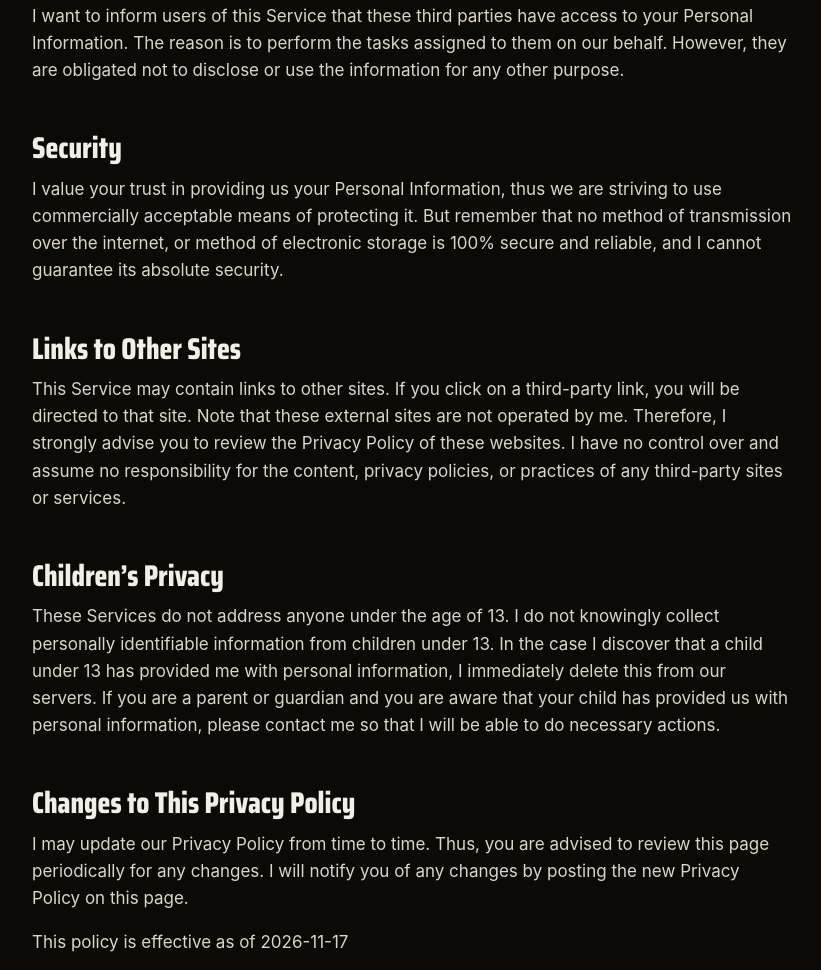
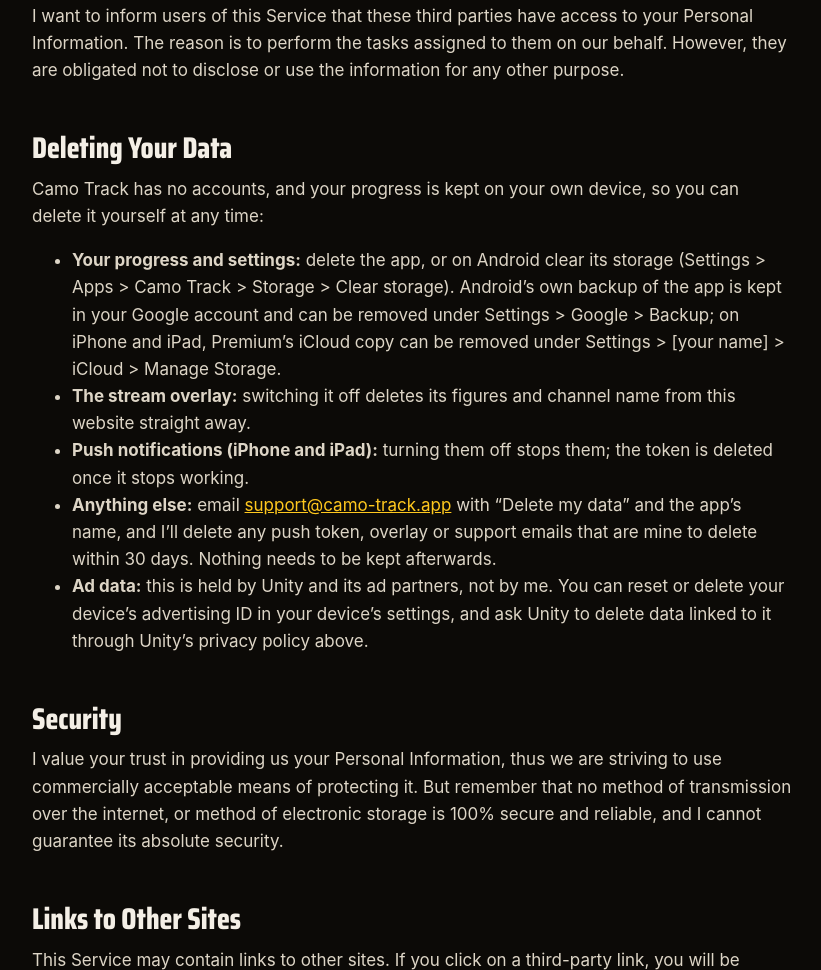
Before and after one commit to DannyRyman19/camo-track-site, a plain HTML site: page privacy-policy.html in a window 1280 px wide. Shown: the part 3240-4210 px from the top of the page, without its empty margins (228-1049 px from the left). Drawn offline with Linux system fonts and the light colour scheme.

Commit message:
Privacy policy: Deleting Your Data section (for Google Play's data deletion link)
Co-Authored-By: Claude Opus 5.5 <noreply@anthropic.com>
Claude-Session: https://claude.ai/code/session_01H5UBkrBg8Y1BUdhiRzXjJN

```diff
--- a/privacy-policy.html
+++ b/privacy-policy.html
@@ -144,6 +144,30 @@ following reasons:</p>
 access to your Personal Information. The reason is to perform the tasks
 assigned to them on our behalf. However, they are obligated not to
 disclose or use the information for any other purpose.</p>
+<h2 id="delete-your-data">Deleting Your Data</h2>
+<p>Camo Track has no accounts, and your progress is kept on your own
+device, so you can delete it yourself at any time:</p>
+<ul>
+<li><strong>Your progress and settings:</strong> delete the app, or on
+Android clear its storage (Settings &gt; Apps &gt; Camo Track &gt;
+Storage &gt; Clear storage). Android’s own backup of the app is kept in
+your Google account and can be removed under Settings &gt; Google &gt;
+Backup; on iPhone and iPad, Premium’s iCloud copy can be removed under
+Settings &gt; [your name] &gt; iCloud &gt; Manage Storage.</li>
+<li><strong>The stream overlay:</strong> switching it off deletes its
+figures and channel name from this website straight away.</li>
+<li><strong>Push notifications (iPhone and iPad):</strong> turning them
+off stops them; the token is deleted once it stops working.</li>
+<li><strong>Anything else:</strong> email <a
+href="mailto:support@camo-track.app">support@camo-track.app</a> with
+“Delete my data” and the app’s name, and I’ll delete any push token,
+overlay or support emails that are mine to delete within 30 days. Nothing
+needs to be kept afterwards.</li>
+<li><strong>Ad data:</strong> this is held by Unity and its ad partners,
+not by me. You can reset or delete your device’s advertising ID in your
+device’s settings, and ask Unity to delete data linked to it through
+Unity’s privacy policy above.</li>
+</ul>
 <h2 id="security">Security</h2>
 <p>I value your trust in providing us your Personal Information, thus we
 are striving to use commercially acceptable means of protecting it. But
@@ -170,7 +194,7 @@ Policy</h2>
 <p>I may update our Privacy Policy from time to time. Thus, you are
 advised to review this page periodically for any changes. I will notify
 you of any changes by posting the new Privacy Policy on this page.</p>
-<p>This policy is effective as of 2026-11-17</p>
+<p>This policy is effective as of 2026-11-18</p>
 <h2 id="contact-us">Contact Us</h2>
 <p>If you have any questions or suggestions about my Privacy Policy, do
 not hesitate to contact me at <a href="mailto:support@camo-track.app"
```
